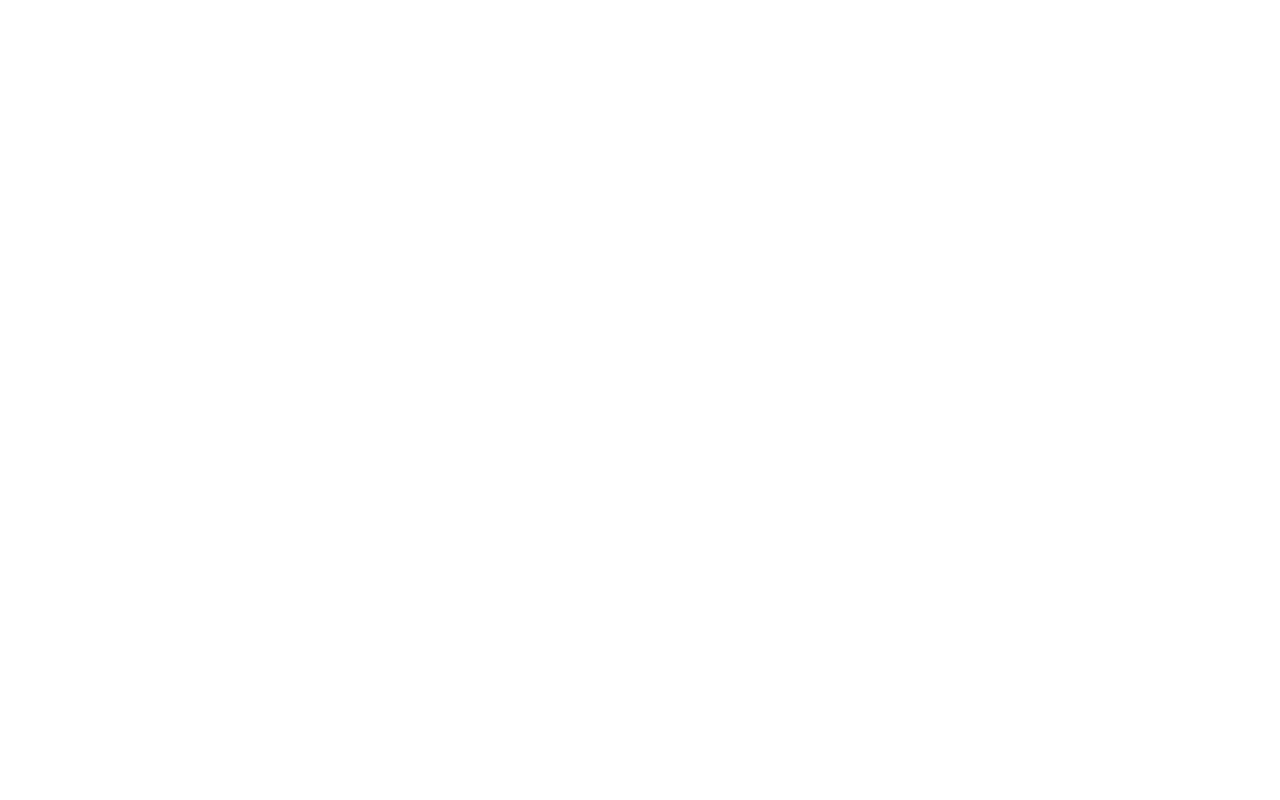
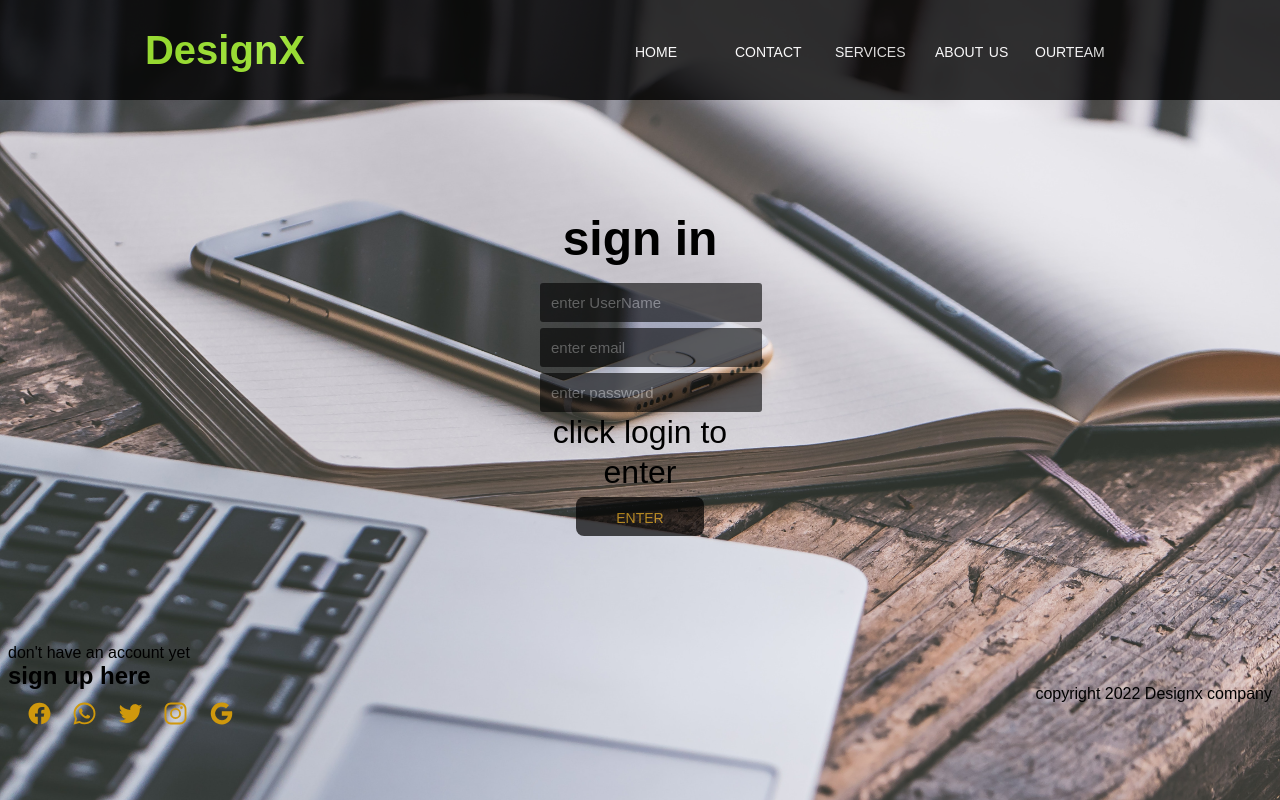
Before and after one commit to ravejera/DesignX-project, a plain HTML site: page index.html in a window 1280 px wide. Drawn offline with nearby package versions, Linux system fonts and the light colour scheme.

Commit message:
added html and css 1st commit

```diff
--- a/index.html
+++ b/index.html
@@ -4,9 +4,58 @@
     <meta charset="UTF-8">
     <meta http-equiv="X-UA-Compatible" content="IE=edge">
     <meta name="viewport" content="width=device-width, initial-scale=1.0">
+    <link href="https://cdnjs.cloudflare.com/ajax/libs/font-awesome/5.13.0/css/all.min.css" rel="stylesheet">
+    <link rel="stylesheet" href="style.css">
     <title>DesignX</title>
 </head>
 <body>
-
+    <!-- the head section containing the logo and links -->
+    <nav>
+        <h1 class="c-name">DesignX</h1>
+        <div class="links">
+            <ul>
+                <li><a href="#">home</a></li>
+                <li><a href="#">contact</a></li>
+                <li><a href="#">services</a></li>
+                <li><a href="#">about us</a></li>
+                <li><a href="#">ourteam</a></li>
+            </ul>
+        </div>
+        <label class="bars">
+            <i class="fas fa-bars"></i>
+        </label>
+    </nav>
+    <!-- the end of head section -->
+    <section>
+        <div class="login">
+            <h2><span>sign in</span></h2>
+            <div class="sign">
+                <input type="username" name="UserName" placeholder="enter UserName">
+                <input type="email" name="email" placeholder="enter email">
+                <input type="password" name="password" placeholder="enter password">
+                <p>click login to enter</p>
+                <button><a href="#">enter</a></button>
+            </div>
+        </div>
+    </section>
+    <footer>
+        <!-- <div class="footer"> -->
+            <div class="sign-option">
+                <p>don't have an account yet</p>
+                <h2>sign up here</h2>
+                <div class="logoo">
+                    <a href="#"><ion-icon name="logo-facebook"></ion-icon></a>
+                    <a href="#"><ion-icon name="logo-whatsapp"></ion-icon></a>
+                    <a href="#"><ion-icon name="logo-twitter"></ion-icon></a>
+                    <a href="#"><ion-icon name="logo-instagram"></ion-icon></a>
+                    <a href="#"><ion-icon name="logo-google"></ion-icon></a>
+                </div>
+            </div>
+            <div class="copyright">
+                <p>copyright 2022 Designx company</p>
+            </div>
+        <!-- </div> -->
+    </footer>
+    <script src="https://unpkg.com/ionicons@5.4.0/dist/ionicons.js"></script>
 </body>
 </html>
--- /dev/null
+++ b/style.css
@@ -0,0 +1,188 @@
+*{
+    margin: 0;
+    max-width: 100%;
+    font-family: Arial, Helvetica, sans-serif;
+}
+body{
+    background-image: url(img/trial5.jpeg);
+   background-position: 100%;
+   background-size: cover;
+   background-repeat: no-repeat;
+   background-attachment: fixed;
+}
+nav{
+    display: flex;
+    height: 100px;
+    width: 100%;
+    justify-content: space-around;
+    align-items: center;
+    background-color: black;
+    opacity: 0.8;
+}
+.bars{
+    color: white;
+    display: none;
+}
+nav .c-name{
+    color: greenyellow;
+    font-size: 40px;
+}
+nav ul{
+    display: flex;
+}
+.links{
+    /* list-style-type: none; */
+    /* display: flex; */
+}
+.links li{
+    list-style: none;
+}
+.links a{
+    text-decoration: none;
+    color: white;
+    display: flex;
+    width: 100px;
+    font-size: 20px;
+    font-variant: small-caps;
+    transition: 0.4s ease;
+}
+.links a:hover{
+    color: greenyellow;
+}
+
+section{
+    min-height: 67vh;
+    text-align: center;
+    display: flex;
+    flex-direction: column;
+    align-items: center;
+    justify-content: center;
+}
+.login{
+    display: flex;
+    flex-direction: column;
+    align-items: center;
+    justify-content: center;
+    width: 200px;
+    height: 300px;
+    margin: 10px auto;
+    border-radius: 6px;
+    /* border: 2px solid brown; */
+    line-height: 40px;
+    font-size: xx-large;
+}
+
+.sign input{
+    background-color: black;
+    color: white;
+    border: 1px solid transparent;
+    border-radius: 3px;
+    padding: 10px;
+    width: 100%;
+    opacity: 0.6;
+    font-size: 15px;
+}
+.login h2{
+    padding: 18px;
+}
+.sign button, a{
+    color: rgb(207, 152, 13);
+    text-decoration: none;
+    font-variant: small-caps;
+    font-size: 20px;
+}
+.sign button{
+    padding: 8px 40px;
+    cursor: pointer;
+    background-color: black;
+    opacity: 0.7;
+    transition: 0.5s ease;
+    border-radius: 8px;
+    position: relative;
+    border: none;
+}
+.sign button:hover{
+   background-color: #eee;
+   top: -2px;
+}
+/* .footer{
+    margin: 8px;
+
+}
+.sign-option{
+    line-height: 25px;
+}
+.logoo{
+    margin: 8px;
+}
+.logoo a{
+    padding: 12px 8px;
+    font-size: 25px;
+} */
+
+footer{
+    display: flex;
+    justify-content: space-between;
+    align-items: center;
+    margin: 8px;
+}
+.logoo {
+   margin: 11px;
+}
+.logoo a{
+    padding: 12px 8px;
+    font-size: 25px;
+    transition: 0.5s ease;
+    position: relative;
+}
+.logoo a:hover{
+    color: greenyellow;
+    top: -2px;
+}
+
+@media screen and (max-width: 1090px){
+    nav .c-name{
+        font-size: 30px;
+    }
+    nav .links a{
+        font-size: 18px;
+        width: 80px;
+    }
+
+}
+@media screen and (max-width: 760px){
+    body{
+        overflow: hidden;
+    }
+    nav .c-name{
+        font-size: 30px;
+    }
+    nav .links a{
+        font-size: 15px;
+        /* display: none; */
+    }
+    .bars{
+        display: block;
+    }
+    .bars:hover{
+        cursor: pointer;
+        color: greenyellow;
+    }
+    .links{
+        position: absolute;
+        right: 0;
+        height: auto;
+        top: 16vh;
+        background-color: black;
+        width: 30%;
+        transform: translateX(100%);
+    }
+    .links ul{
+        height: 90vh;
+        display: flex;
+        flex-direction: column;
+        justify-content: space-around;
+        align-items: center;
+    }
+
+}
```
Also changed, not shown: img/trial1.jpeg (added), img/trial2.jpeg (added), img/trial5.jpeg (added), 3 other files.
